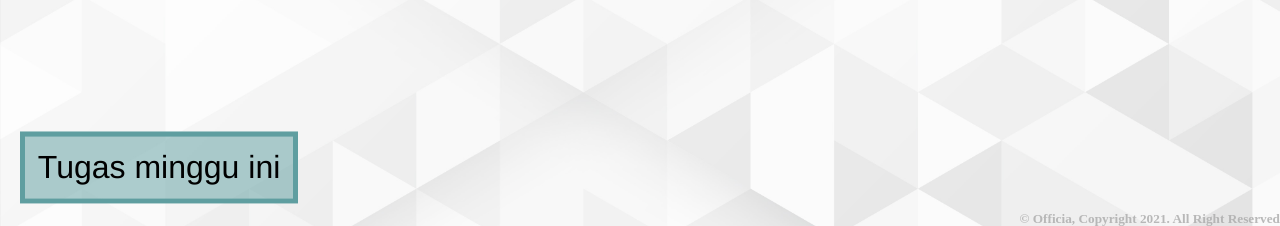
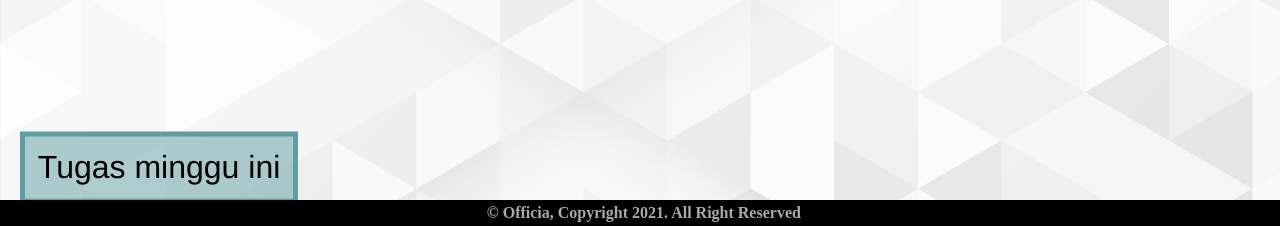
Before and after one commit to aryrk/E-Office, a PHP site: the page made by Main Tab/etc/Main.html in a window 1280 px wide. Shown: the part 574-800 px from the top of the page. Run offline with PHP 8.4, Linux system fonts and the light colour scheme; some libraries are stand-ins or nearby versions.

Commit message:
Update style.css

```diff
--- a/Main Tab/etc/style.css
+++ b/Main Tab/etc/style.css
@@ -5,11 +5,16 @@ html {
 display: none;
 }
 .copyr{
+	text-align: center;
+	font-size: 100%;
+	width: 100%;
+	background-color: black;
+	padding: 0.3%;
 	position: fixed;
 	bottom: 0;
-	right: 0;
 	color: darkgray;
-	opacity: 0.8;
+	margin: 0;
+	z-index: 10000000;
 }
 *{
     margin: 0;
```
